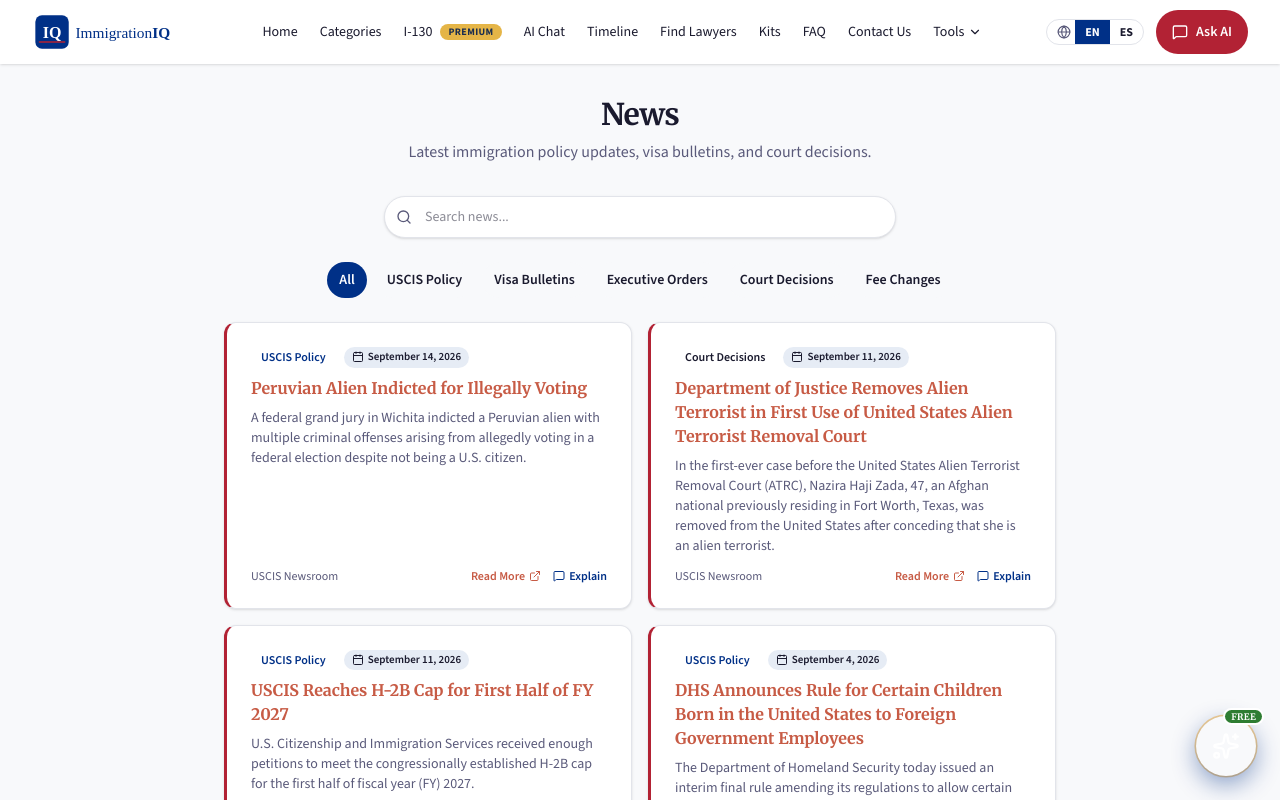
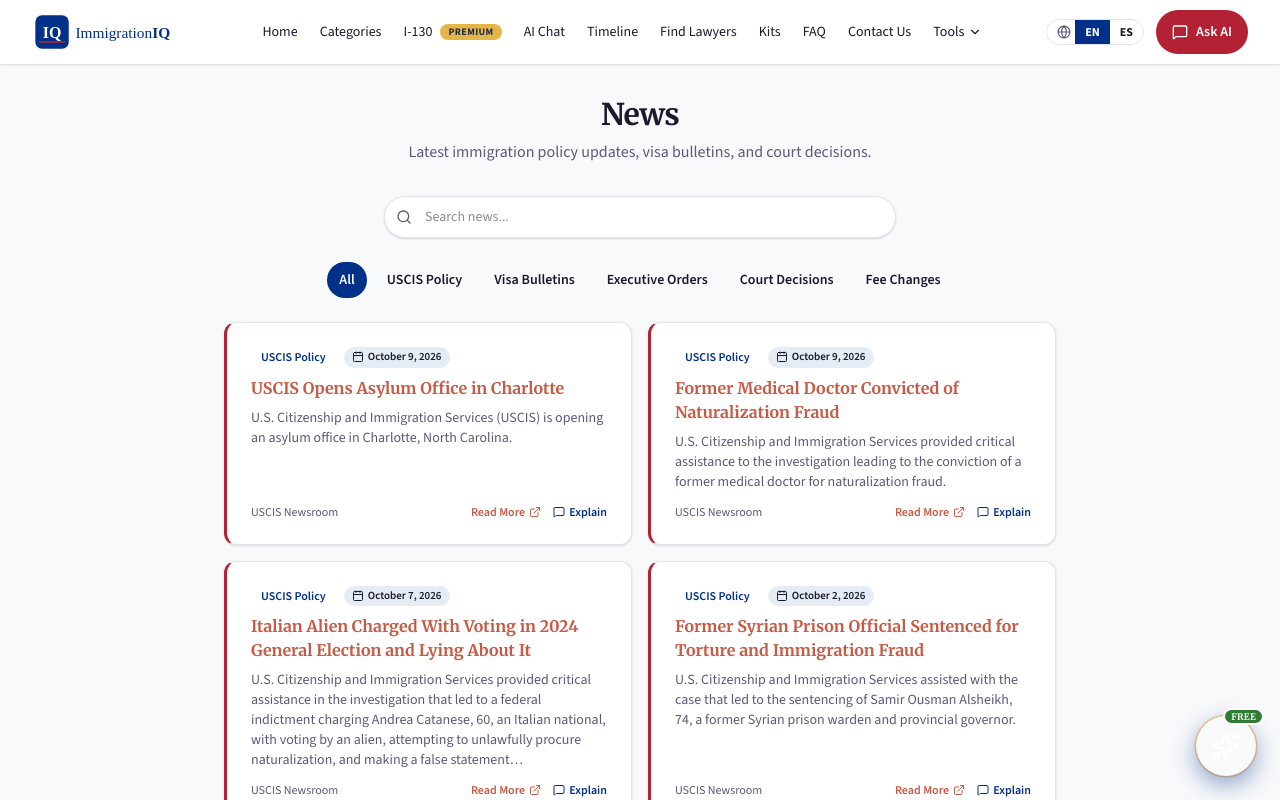
Before and after one commit to ND3404/immigrationiq, a React (Vite) app: page /news in a window 1280 px wide. Shown: the top 800 px of the page. Built offline with nearby package versions, Linux system fonts and the light colour scheme.

Commit message:
chore(data): auto-update visa bulletin & news (2026-10-09)

```diff
--- a/src/data/news.js
+++ b/src/data/news.js
@@ -1,4 +1,116 @@
 export const newsItems = [
+  {
+    id: 63,
+    title: {
+      en: "USCIS Opens Asylum Office in Charlotte",
+    },
+    date: "October 9, 2026",
+    dateEs: "9 de octubre de 2026",
+    category: "USCIS Policy",
+    summary: {
+      en: "U.S. Citizenship and Immigration Services (USCIS) is opening an asylum office in Charlotte, North Carolina.",
+    },
+    source: "USCIS Newsroom",
+    url: "https://www.uscis.gov/newsroom/alerts/uscis-opens-asylum-office-in-charlotte",
+  },
+  {
+    id: 62,
+    title: {
+      en: "Former Medical Doctor Convicted of Naturalization Fraud",
+    },
+    date: "October 9, 2026",
+    dateEs: "9 de octubre de 2026",
+    category: "USCIS Policy",
+    summary: {
+      en: "U.S. Citizenship and Immigration Services provided critical assistance to the investigation leading to the conviction of a former medical doctor for naturalization fraud.",
+    },
+    source: "USCIS Newsroom",
+    url: "https://www.uscis.gov/newsroom/news-releases/former-medical-doctor-convicted-of-naturalization-fraud",
+  },
+  {
+    id: 61,
+    title: {
+      en: "Italian Alien Charged With Voting in 2024 General Election and Lying About It",
+    },
+    date: "October 7, 2026",
+    dateEs: "7 de octubre de 2026",
+    category: "USCIS Policy",
+    summary: {
+      en: "U.S. Citizenship and Immigration Services provided critical assistance in the investigation that led to a federal indictment charging Andrea Catanese, 60, an Italian national, with voting by an alien, attempting to unlawfully procure naturalization, and making a false statement…",
+    },
+    source: "USCIS Newsroom",
+    url: "https://www.uscis.gov/newsroom/news-releases/italian-alien-charged-with-voting-in-2024-general-election-and-lying-about-it",
+  },
+  {
+    id: 60,
+    title: {
+      en: "Former Syrian Prison Official Sentenced for Torture and Immigration Fraud",
+    },
+    date: "October 2, 2026",
+    dateEs: "2 de octubre de 2026",
+    category: "USCIS Policy",
+    summary: {
+      en: "U.S. Citizenship and Immigration Services assisted with the case that led to the sentencing of Samir Ousman Alsheikh, 74, a former Syrian prison warden and provincial governor.",
+    },
+    source: "USCIS Newsroom",
+    url: "https://www.uscis.gov/newsroom/news-releases/former-syrian-prison-official-sentenced-for-torture-and-immigration-fraud",
+  },
+  {
+    id: 59,
+    title: {
+      en: "Federal Grand Jury Indicts Ten Aliens for Voter Fraud in Minnesota Elections",
+    },
+    date: "October 2, 2026",
+    dateEs: "2 de octubre de 2026",
+    category: "USCIS Policy",
+    summary: {
+      en: "Defendants illegally voted in the November 2022 and 2024 general elections and the August 2026 primary election",
+    },
+    source: "USCIS Newsroom",
+    url: "https://www.uscis.gov/newsroom/news-releases/federal-grand-jury-indicts-ten-aliens-for-voter-fraud-in-minnesota-elections",
+  },
+  {
+    id: 58,
+    title: {
+      en: "USCIS Announces FY 2027 Inflation Increase for Certain Immigration-Related Fees",
+    },
+    date: "September 30, 2026",
+    dateEs: "30 de septiembre de 2026",
+    category: "USCIS Policy",
+    summary: {
+      en: "U.S. Citizenship and Immigration Services has issued a Federal Register notice that will increase certain H.R. 1 immigration-related fees for fiscal year 2027.",
+    },
+    source: "USCIS Newsroom",
+    url: "https://www.uscis.gov/newsroom/alerts/uscis-announces-fy-2027-inflation-increase-for-certain-immigration-related-fees",
+  },
+  {
+    id: 57,
+    title: {
+      en: "USCIS Adjusts EB-5 Fees to Cover Program Costs and Strengthen Integrity Measures",
+    },
+    date: "September 29, 2026",
+    dateEs: "29 de septiembre de 2026",
+    category: "USCIS Policy",
+    summary: {
+      en: "U.S. Citizenship and Immigration Services (USCIS) is updating fees for the EB-5 Immigrant Investor Program to ensure EB-5 fees fully recover the cost of operating the program, meet statutory processing time goals, and support integrity measures such as audits and site visits.",
+    },
+    source: "USCIS Newsroom",
+    url: "https://www.uscis.gov/newsroom/alerts/uscis-adjusts-eb-5-fees-to-cover-program-costs-and-strengthen-integrity-measures",
+  },
+  {
+    id: 56,
+    title: {
+      en: "USCIS Assists Florida Investigation Leading to Charges for Unlawful Voting",
+    },
+    date: "September 29, 2026",
+    dateEs: "29 de septiembre de 2026",
+    category: "USCIS Policy",
+    summary: {
+      en: "U.S. Citizenship and Immigration Services provided critical assistance to investigations that resulted in charges against 16 aliens accused of unlawfully voting in Florida elections.",
+    },
+    source: "USCIS Newsroom",
+    url: "https://www.uscis.gov/newsroom/news-releases/uscis-assists-florida-investigation-leading-to-charges-for-unlawful-voting",
+  },
   {
     id: 55,
     title: {
```
